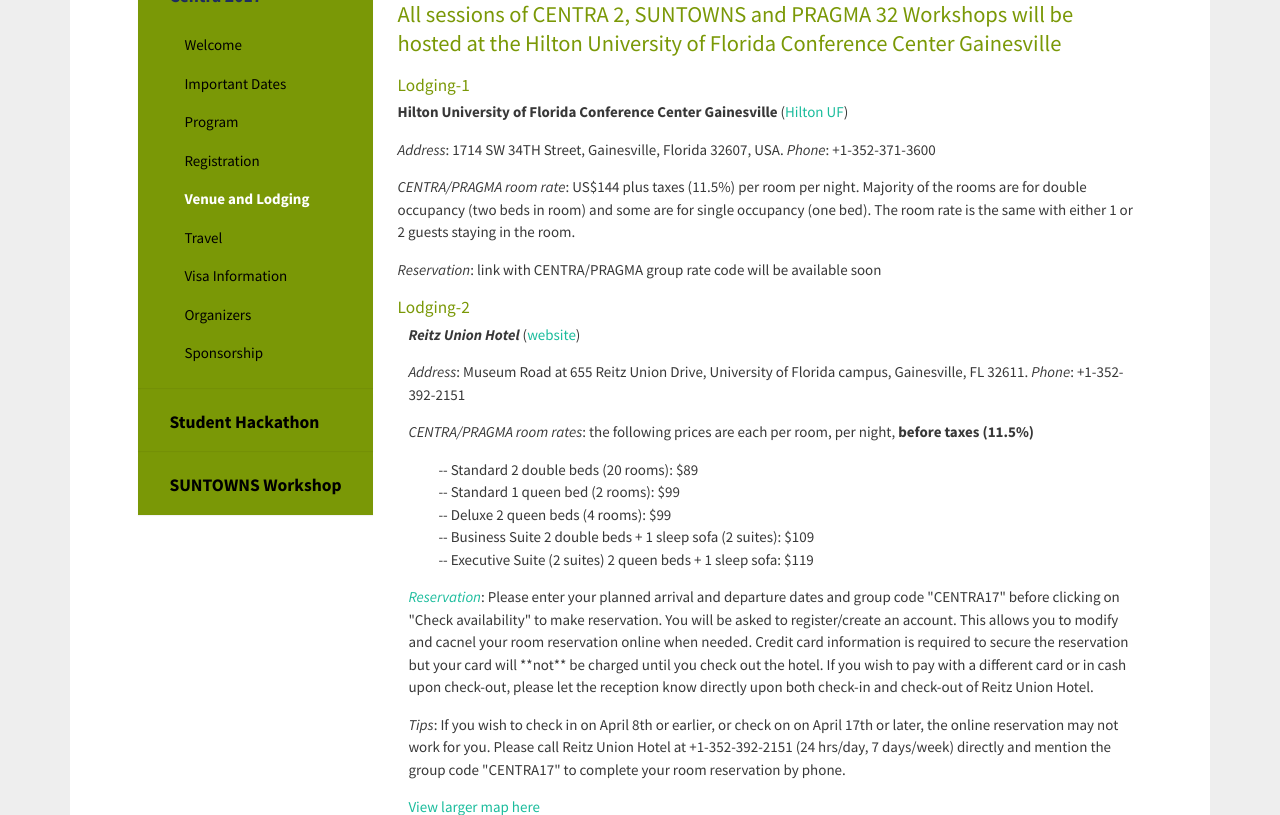
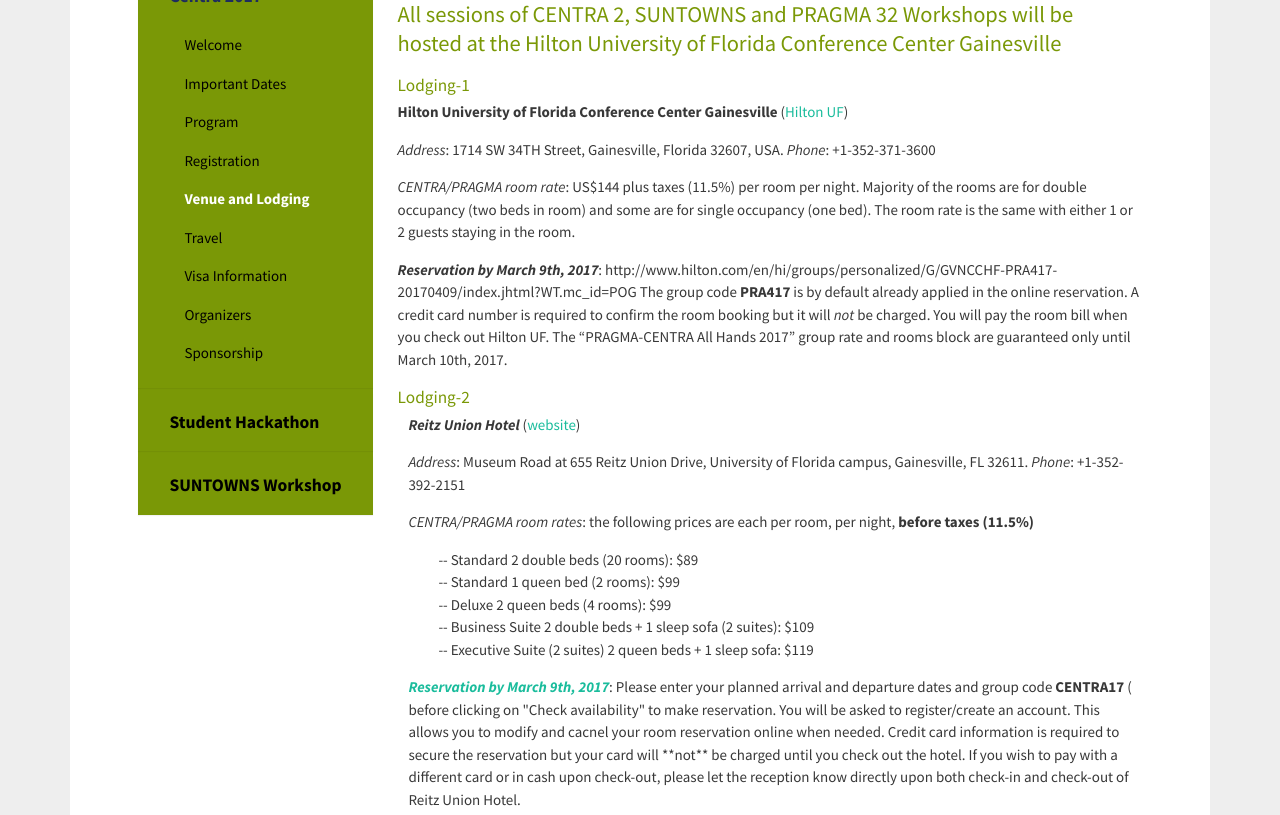
Before and after one commit to hmchou56/centra8, a Jekyll site: the page built from centra2/venue.md, in a window 1280 px wide and 900 px high, scrolled down 456 px, cut to the strip 0-815 px from the top of the window. Built offline with Jekyll 4.4.1, drawn with Linux system fonts in a browser that asks for light colours; nearby versions of some CDN libraries.

Commit message:
added Hilton reservation link and info

```diff
--- a/_includes/venue2017.md
+++ b/_includes/venue2017.md
@@ -10,7 +10,7 @@
 
 <i> CENTRA/PRAGMA room rate</i>: US$144 plus taxes (11.5%) per room per night. Majority of the rooms are for double occupancy (two beds in room) and some are for single occupancy (one bed). The room rate is the same with either 1 or 2 guests staying in the room.
 
-<i>Reservation</i>: link with CENTRA/PRAGMA group rate code will be available soon
+**<i>Reservation by March 9th, 2017</i>**: http://www.hilton.com/en/hi/groups/personalized/G/GVNCCHF-PRA417-20170409/index.jhtml?WT.mc_id=POG The group code <strong>PRA417</strong> is by default already applied in the online reservation. A credit card number is required to confirm the room booking but it will *not* be charged. You will pay the room bill when you check out Hilton UF. The "PRAGMA-CENTRA All Hands 2017" group rate and rooms block are guaranteed only until March 10th, 2017.
 
 #### Lodging-2
 
@@ -21,7 +21,7 @@
 <p style="padding-left: 270px;"><i>CENTRA/PRAGMA room rates</i>: the following prices are each per room, per night, <strong>before taxes (11.5%)</strong></p>
 <p style="padding-left: 300px;">-- Standard 2 double beds (20 rooms): $89<br />-- Standard 1 queen bed (2 rooms): $99<br />-- Deluxe 2 queen beds (4 rooms): $99<br />-- Business Suite 2 double beds + 1 sleep sofa (2 suites): $109<br />-- Executive Suite (2 suites) 2 queen beds + 1 sleep sofa: $119</p>
 
-<p style="padding-left: 270px;"><i><a href="https://www.union.ufl.edu/UnionHotel/OnlineReservationsandAvailability" target="_blank">Reservation</a></i>: Please enter your planned arrival and departure dates and group code "CENTRA17" before clicking on "Check availability" to make reservation. You will be asked to register/create an account. This allows you to modify and cacnel your room reservation online when needed. Credit card information is required to secure the reservation but your card will **not** be charged until you check out the hotel. If you wish to pay with a different card or in cash upon check-out, please let the reception know directly upon both check-in and check-out of Reitz Union Hotel.  </p>
+<p style="padding-left: 270px;"><strong><i><a href="https://www.union.ufl.edu/UnionHotel/OnlineReservationsandAvailability" target="_blank">Reservation by March 9th, 2017</a></i></strong>: Please enter your planned arrival and departure dates and group code <strong>CENTRA17</strong> ( before clicking on "Check availability" to make reservation. You will be asked to register/create an account. This allows you to modify and cacnel your room reservation online when needed. Credit card information is required to secure the reservation but your card will **not** be charged until you check out the hotel. If you wish to pay with a different card or in cash upon check-out, please let the reception know directly upon both check-in and check-out of Reitz Union Hotel.  </p>
 <p style="padding-left: 270px;"><i>Tips</i>: If you wish to check in on April 8th or earlier, or check on on April 17th or later, the online reservation may not work for you. Please call Reitz Union Hotel at +1-352-392-2151 (24 hrs/day, 7 days/week) directly and mention the group code "CENTRA17" to complete your room reservation by phone.</p>
 
 <p style="padding-left: 270px;"><a href="https://goo.gl/AjSyvS" target="_blank">View larger map here</a>
```
